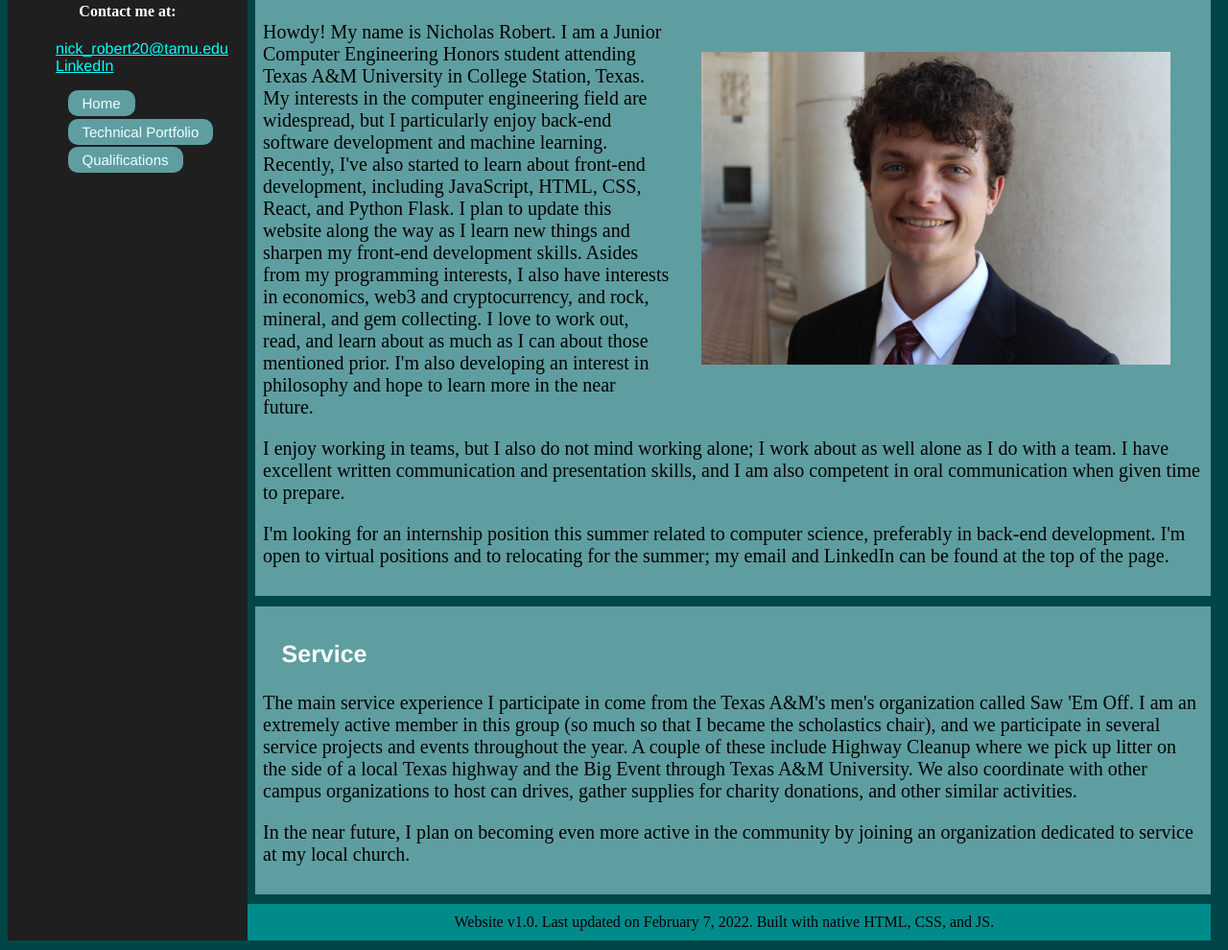
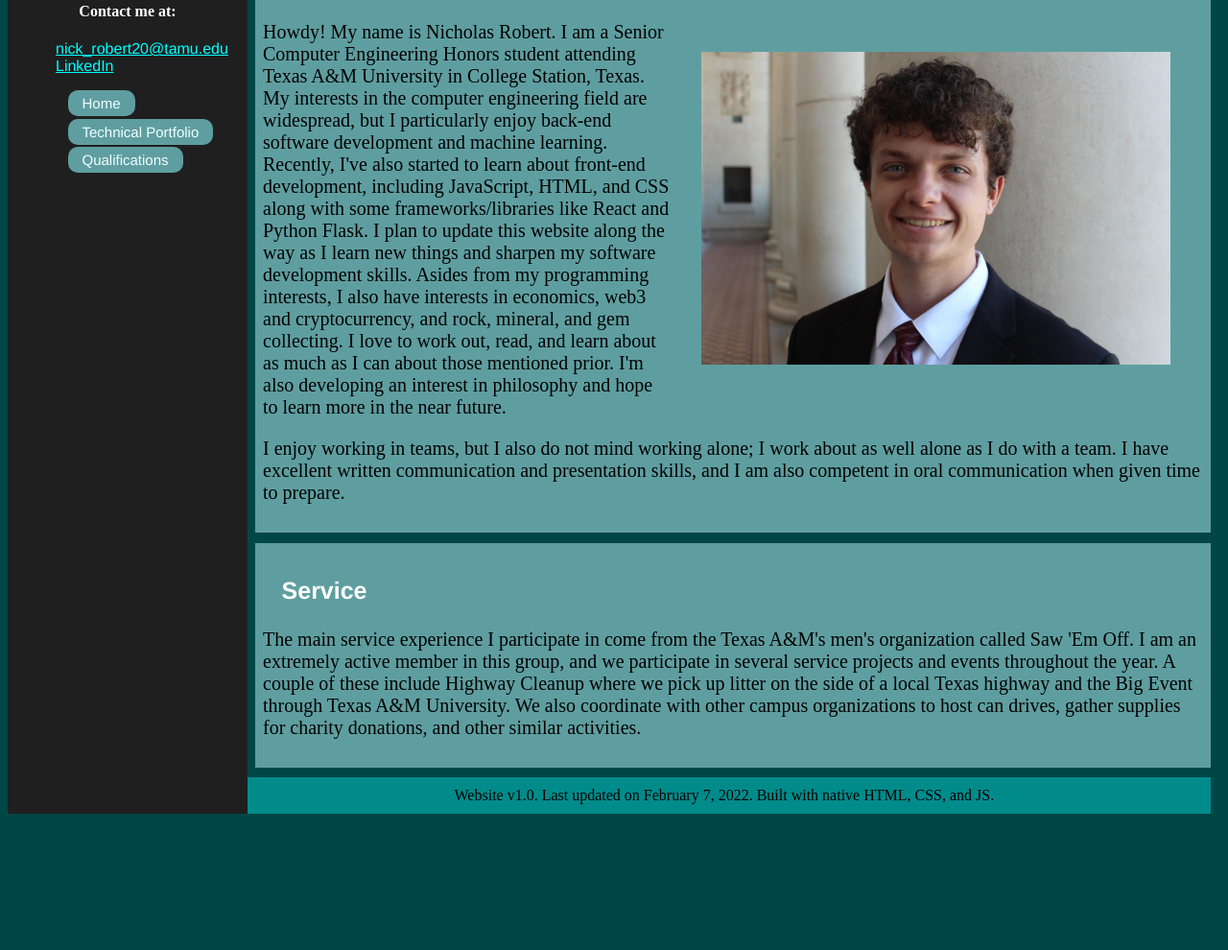
Before and after one commit to Nick-Robert/personal_website, a plain HTML site: page index.html in a window 1280 px wide. Shown: the part 77-1067 px from the top of the page at 96% size. After the commit the page ends 935 px from the top, so only its background shows below. Drawn offline with Linux system fonts and the light colour scheme.

Commit message:
basic updates, real edits to come later today most likely

```diff
--- a/index.html
+++ b/index.html
@@ -32,15 +32,14 @@
             <img class="headshot", id="headshot"
                 src="media/headshot.jpeg"
                 alt="Professional headshot">
-            <p> Howdy! My name is Nicholas Robert. I am a Junior Computer Engineering Honors student attending Texas A&M University in College Station, Texas. My interests in the computer engineering field are widespread, but I particularly enjoy back-end software development and machine learning. Recently, I've also started to learn about front-end development, including JavaScript, HTML, CSS, React, and Python Flask. I plan to update this website along the way as I learn new things and sharpen my front-end development skills. Asides from my programming interests, I also have interests in economics, web3 and cryptocurrency, and rock, mineral, and gem collecting. I love to work out, read, and learn about as much as I can about those mentioned prior. I'm also developing an interest in philosophy and hope to learn more in the near future. </p>
+            <p> Howdy! My name is Nicholas Robert. I am a Senior Computer Engineering Honors student attending Texas A&M University in College Station, Texas. My interests in the computer engineering field are widespread, but I particularly enjoy back-end software development and machine learning. Recently, I've also started to learn about front-end development, including JavaScript, HTML, and CSS along with some frameworks/libraries like React and Python Flask. I plan to update this website along the way as I learn new things and sharpen my software development skills. Asides from my programming interests, I also have interests in economics, web3 and cryptocurrency, and rock, mineral, and gem collecting. I love to work out, read, and learn about as much as I can about those mentioned prior. I'm also developing an interest in philosophy and hope to learn more in the near future. </p>
             <p> I enjoy working in teams, but I also do not mind working alone; I work about as well alone as I do with a team. I have excellent written communication and presentation skills, and I am also competent in oral communication when given time to prepare. </p>
-            <p> I'm looking for an internship position this summer related to computer science, preferably in back-end development. I'm open to virtual positions and to relocating for the summer; my email and LinkedIn can be found at the top of the page. </p>
+            <!-- <p> I'm looking for an internship position this summer related to computer science, preferably in back-end development. I'm open to virtual positions and to relocating for the summer; my email and LinkedIn can be found at the top of the page. </p> -->
         </section>
 
         <section class = "service", id="service", role="article">
             <h3> Service </h3>
-            <p> The main service experience I participate in come from the Texas A&M's men's organization called Saw 'Em Off. I am an extremely active member in this group (so much so that I became the scholastics chair), and we participate in several service projects and events throughout the year. A couple of these include Highway Cleanup where we pick up litter on the side of a local Texas highway and the Big Event through Texas A&M University. We also coordinate with other campus organizations to host can drives, gather supplies for charity donations, and other similar activities.  </p>
-            <p> In the near future, I plan on becoming even more active in the community by joining an organization dedicated to service at my local church. </p>
+            <p> The main service experience I participate in come from the Texas A&M's men's organization called Saw 'Em Off. I am an extremely active member in this group, and we participate in several service projects and events throughout the year. A couple of these include Highway Cleanup where we pick up litter on the side of a local Texas highway and the Big Event through Texas A&M University. We also coordinate with other campus organizations to host can drives, gather supplies for charity donations, and other similar activities.  </p>
         </section>
 
         <footer>
```
